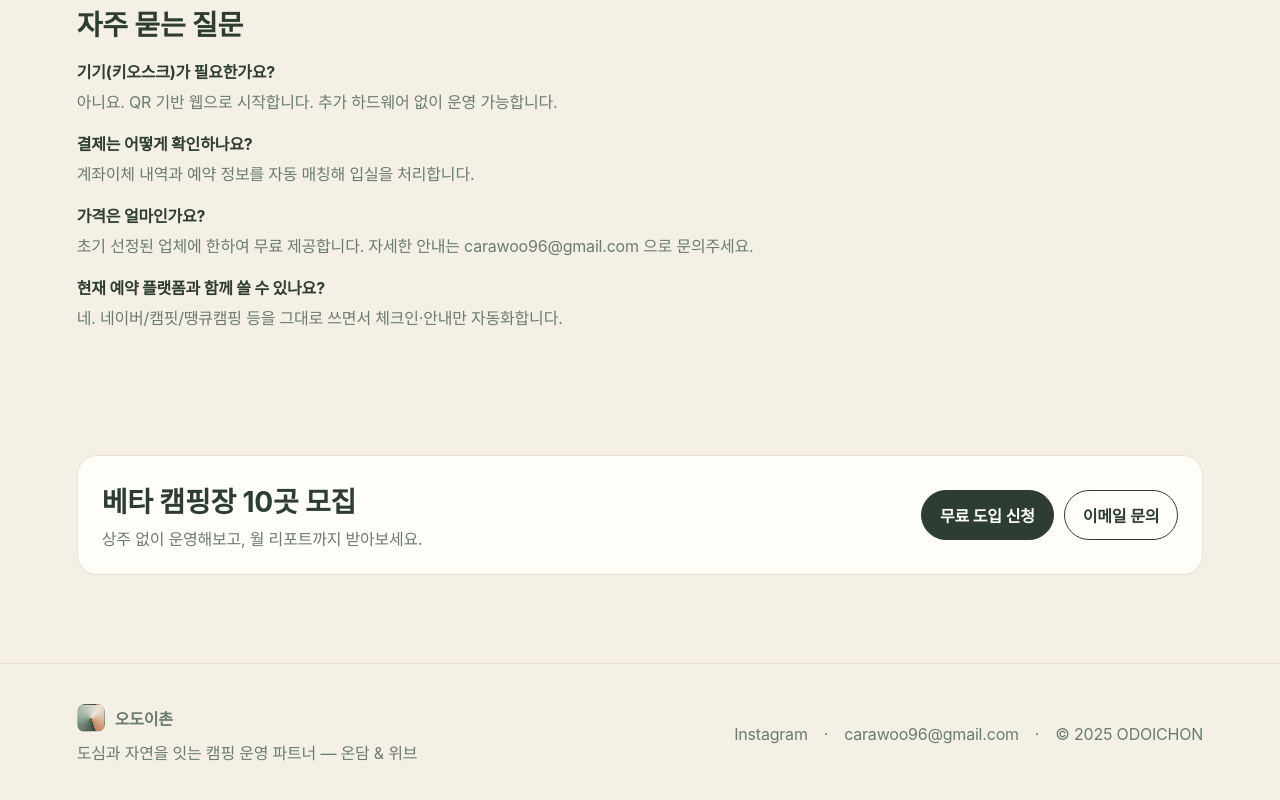
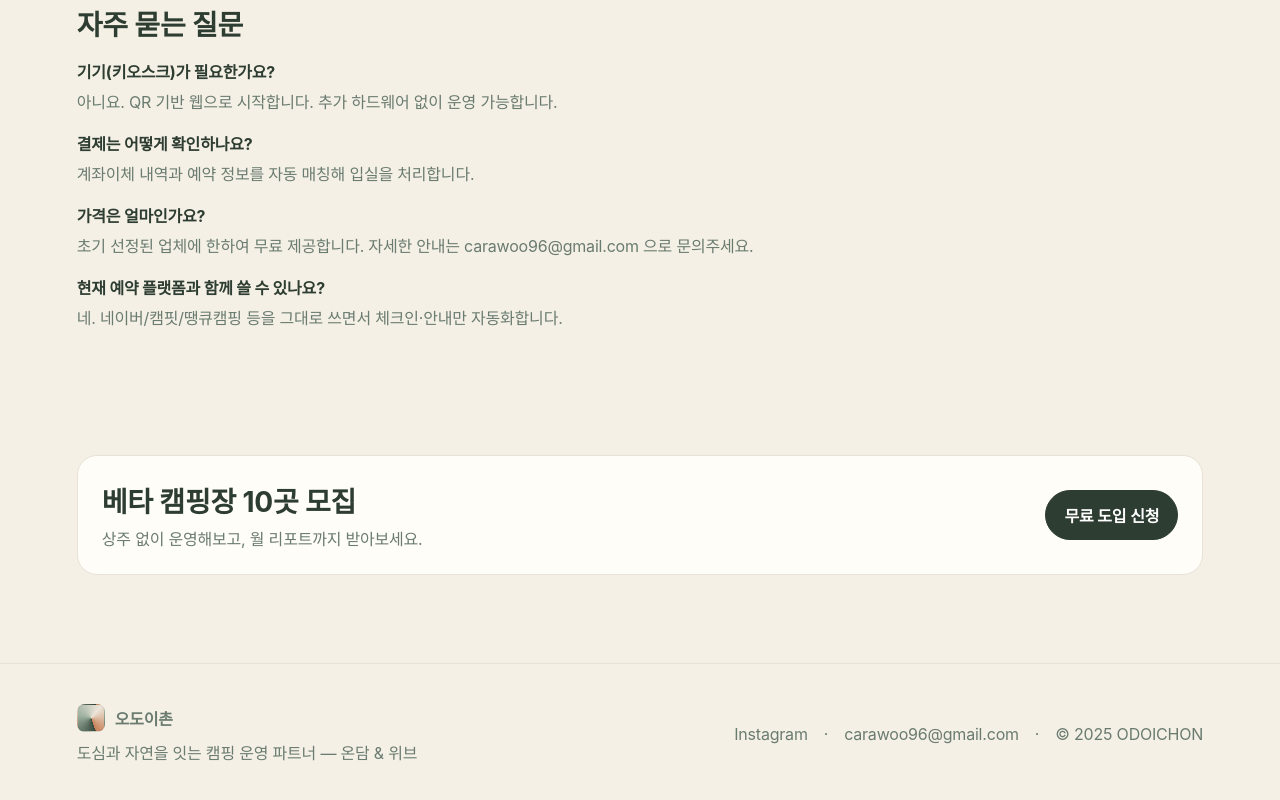
Before and after one commit to carawoo/camphost, a Next.js app: page / in a window 1280 px wide. Shown: the part 2398-3198 px from the top of the page. Built offline with nearby package versions, Linux system fonts and the light colour scheme.

Commit message:
이메일 문의 버튼 제거: 무료 도입 신청 버튼만 유지

```diff
--- a/components/ApplySection.tsx
+++ b/components/ApplySection.tsx
@@ -30,9 +30,6 @@ export default function ApplySection() {
           >
             무료 도입 신청
           </a>
-          <a className="btn btn-outline" href="mailto:carawoo96@gmail.com">
-            이메일 문의
-          </a>
         </div>
       </div>
     </section>
```
